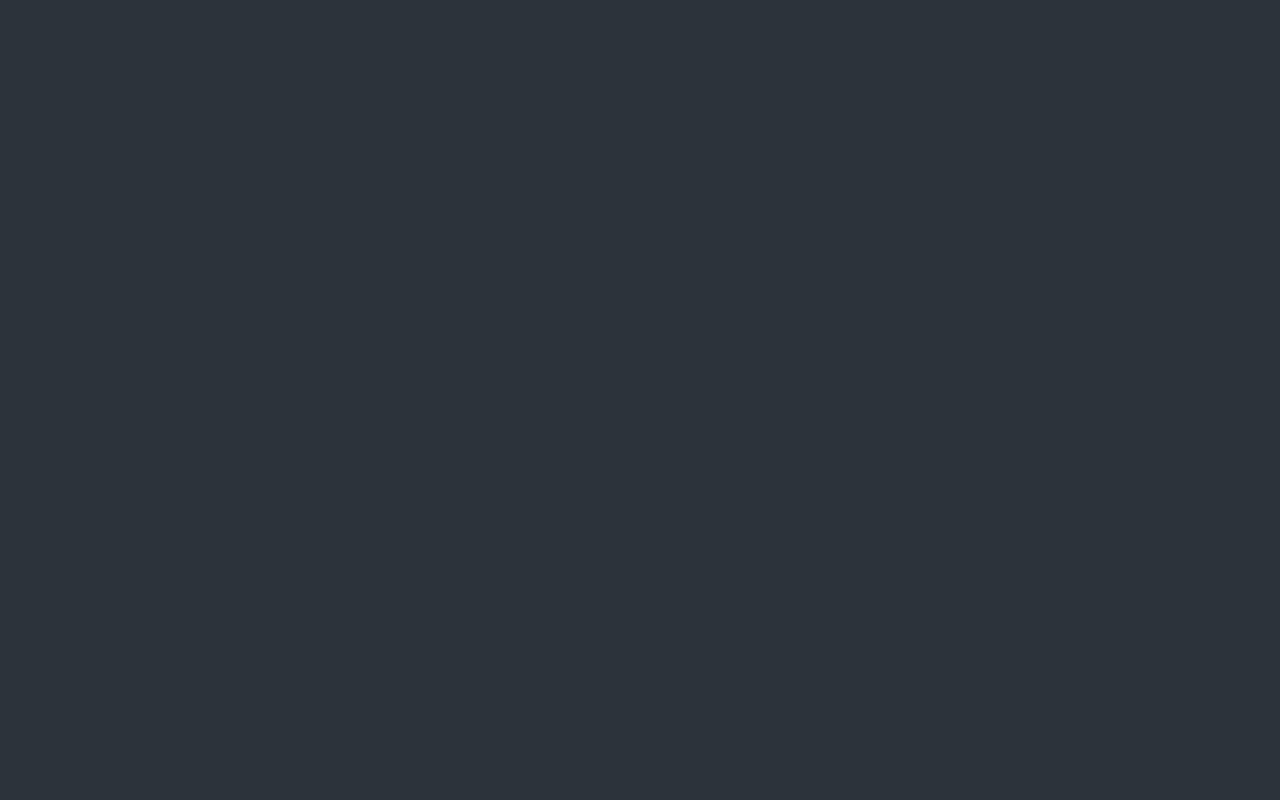
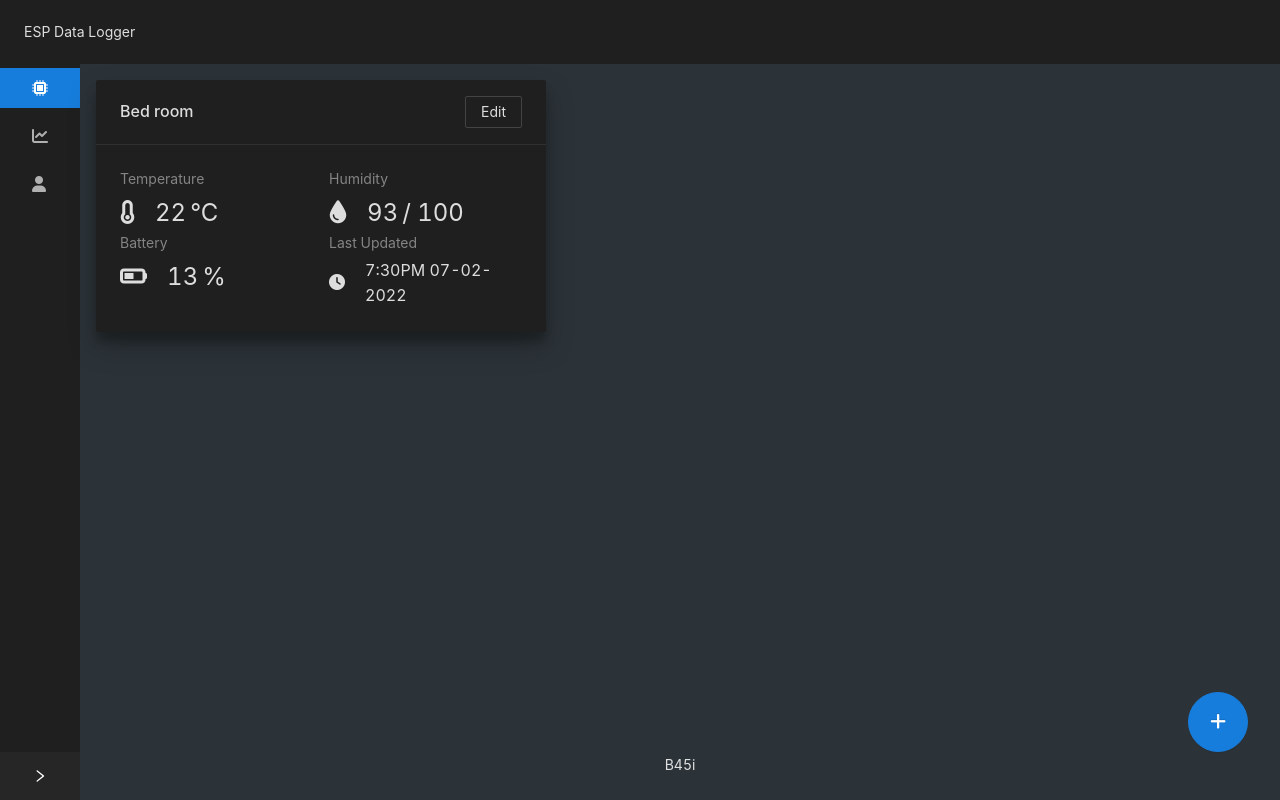
Before and after one commit to B45i/ESP-Cloud-Logger, a React (Create React App) app in the folder frontend/: page / in a window 1280 px wide. Built offline with nearby package versions, Linux system fonts and the light colour scheme.

Commit message:
static card

```diff
--- a/frontend/src/App.css
+++ b/frontend/src/App.css
@@ -67,6 +67,17 @@
     margin-bottom: 2rem;
 }
 
+.mr-1 {
+    margin-right: 1rem;
+}
+
+.ml-1 {
+    margin-left: 1rem;
+}
+
+.fs-1 {
+    font-size: 1rem !important;
+}
 /* ant overrides */
 
 body,
@@ -89,3 +100,8 @@ body,
     justify-content: space-between;
     align-items: center;
 }
+
+.ant-statistic-content {
+    display: flex !important;
+    align-items: center !important;
+}
--- a/frontend/src/App.tsx
+++ b/frontend/src/App.tsx
@@ -11,8 +11,10 @@ function App() {
     return (
         <BrowserRouter>
             <Routes>
-                <Route path="/">
-                    {/* <PageLayout>
+                <Route
+                    path="/"
+                    element={
+                        <PageLayout>
                             <DeviceCard />
                             <Button
                                 type="primary"
@@ -24,14 +26,15 @@ function App() {
                             <Modal
                                 centered
                                 title="Add New Device"
-                            visible={true}
+                                visible={false}
                                 onOk={console.log}
                                 onCancel={console.log}
                             >
                                 <DeviceEditor />
                             </Modal>
-                    </PageLayout> */}
-                </Route>
+                        </PageLayout>
+                    }
+                />
                 <Route path="/login" element={<Auth mode="login" />} />
 
                 <Route path="/register" element={<Auth mode="register" />} />
--- a/frontend/src/components/DeviceCard.tsx
+++ b/frontend/src/components/DeviceCard.tsx
@@ -1,24 +1,55 @@
 import Card from 'antd/es/card';
+import { Statistic, Row, Col, Popover, Button } from 'antd';
+
+const StatisticCol = ({ title, value, prefix, suffix }: any) => (
+    <Col span={12}>
+        <Statistic
+            title={title}
+            value={value}
+            suffix={suffix}
+            prefix={prefix}
+        />
+    </Col>
+);
 
 const DeviceCard = () => {
     return (
-        <Card title="Bed room" style={{ width: 300 }}>
-            <Card.Grid className="w-100">
-                <i className="fa-solid fa-temperature-empty"></i>
-                22℃
-            </Card.Grid>
-            <Card.Grid className="w-100">
-                <i className="fas fa-tint"></i>
-                35%
-            </Card.Grid>
-            <Card.Grid className="w-100">
-                <i className="fas fa-battery-half"></i>
-                80%
-            </Card.Grid>
-            <Card.Grid className="w-100">
-                <i className="fas fa-clock"></i>
-                7:30 PM 07-02-2022
-            </Card.Grid>
+        <Card
+            title="Bed room"
+            style={{ width: 450 }}
+            extra={<Button>Edit</Button>}
+        >
+            <Row gutter={16}>
+                <StatisticCol
+                    title="Temperature"
+                    value={22}
+                    suffix="&deg;C"
+                    prefix={<i className="fas fa-temperature-empty mr-1"></i>}
+                />
+
+                <StatisticCol
+                    title="Humidity"
+                    value={93}
+                    suffix="/ 100"
+                    prefix={<i className="fas fa-tint mr-1"></i>}
+                />
+            </Row>
+            <Row gutter={16}>
+                <StatisticCol
+                    title="Battery"
+                    value={13}
+                    suffix="%"
+                    prefix={<i className="fas fa-battery-half mr-1"></i>}
+                />
+                <Col span={12}>
+                    <Statistic
+                        title="Last Updated"
+                        valueStyle={{ fontSize: '1rem' }}
+                        value={'7:30PM 07-02-2022'}
+                        prefix={<i className="fas fa-clock mr-1"></i>}
+                    />
+                </Col>
+            </Row>
         </Card>
     );
 };
```
Lines whose indentation alone changed are shown as unchanged.
